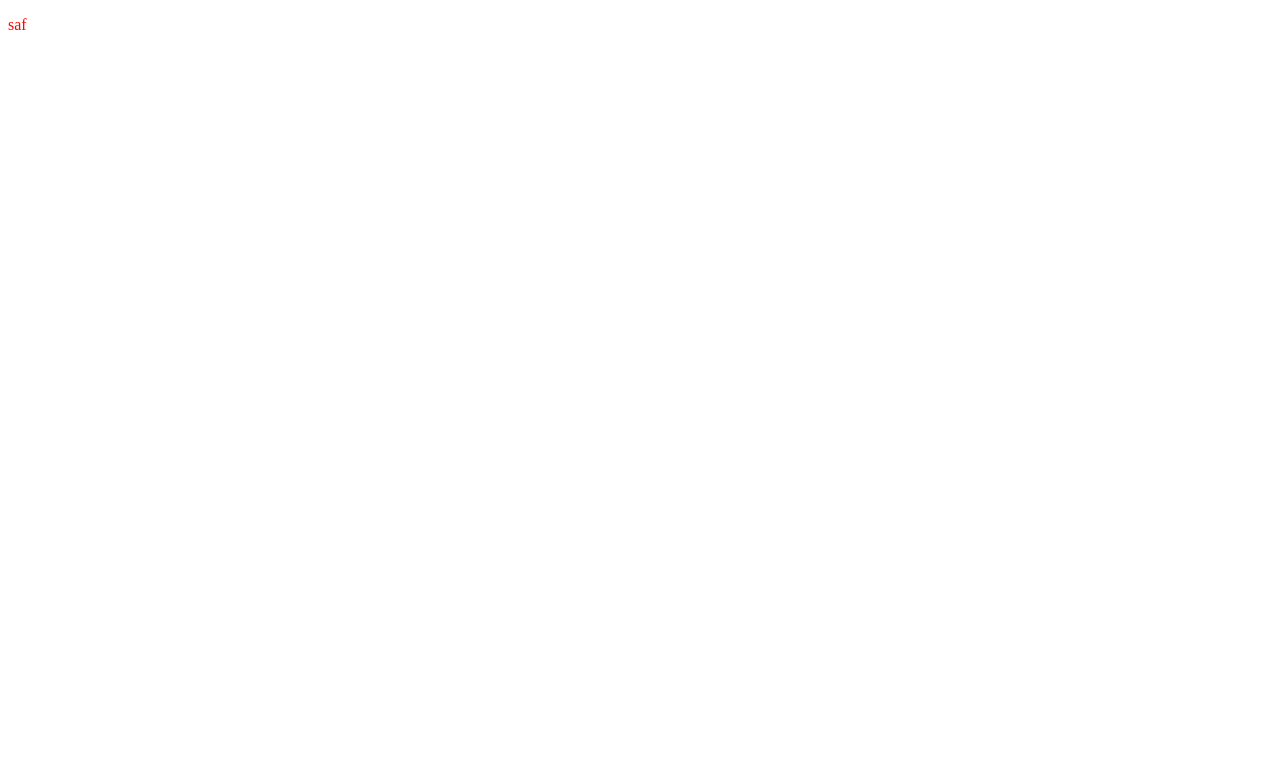
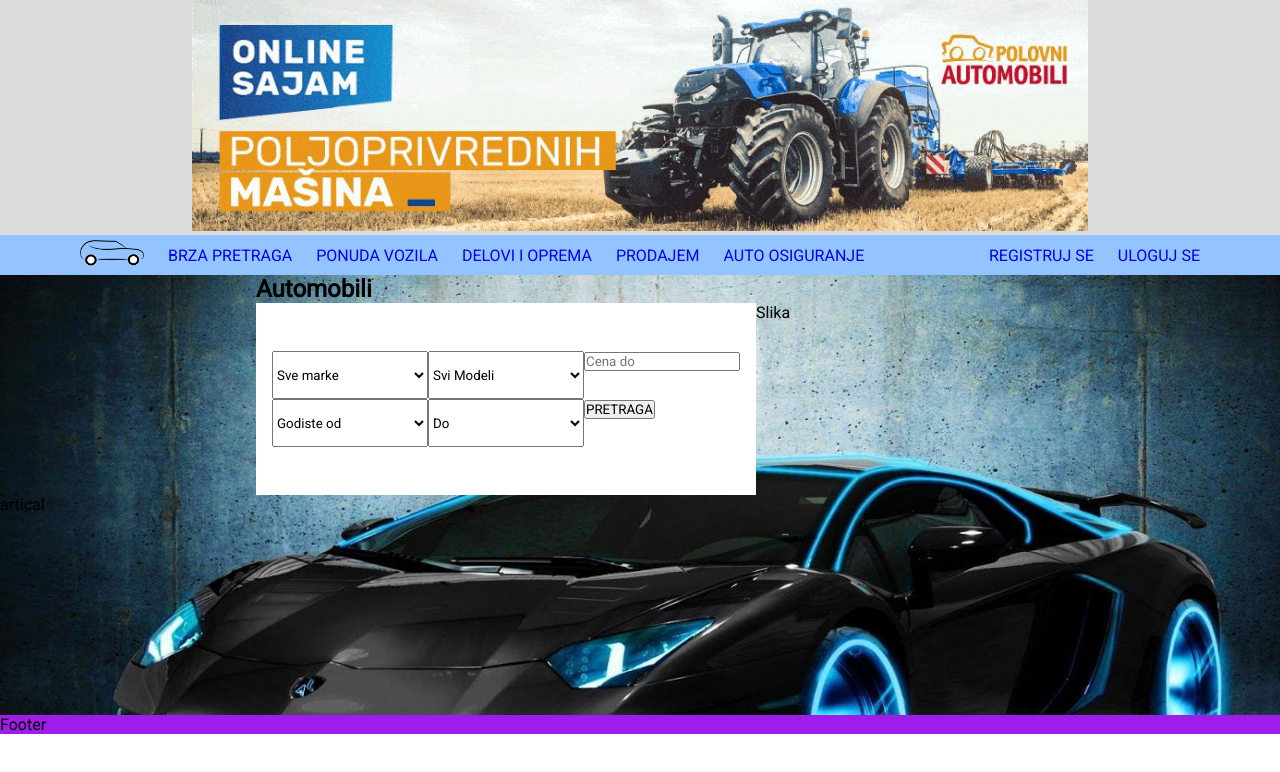
Before and after one commit to Budi1312/Polovni-Automobili, a plain HTML site: page index.html in a window 1280 px wide. Drawn offline with Linux system fonts and the light colour scheme; a web font is replaced by a local one.

Commit message:
Zavrsen heder

```diff
--- a/index.html
+++ b/index.html
@@ -7,6 +7,67 @@
     <link rel="stylesheet" href="css/styles.css">
 </head>
 <body>
-    <p>saf</p>
+    <header>
+        <figure class="naslovna">
+            <img src="images/naslovna.gif" alt="naslovna">
+        </figure>
+        <nav>
+            <article>
+                <figure>
+                    <img src="images/icon.png" alt="icon">
+                </figure>
+                <ul class="mdHidden">
+                    <li><a href="#">BRZA PRETRAGA</a></li>
+                    <li><a href="#">PONUDA VOZILA</a></li>
+                    <li><a href="#">DELOVI I OPREMA</a></li>
+                    <li><a href="#">PRODAJEM</a></li>
+                    <li><a href="#">AUTO OSIGURANJE</a></li>
+                </ul>
+            </article>
+            <ul>
+                <li><a href="#">REGISTRUJ SE</a></li>
+                <li><a href="#">ULOGUJ SE</a></li>
+            </ul>
+        </nav>
+    </header>
+    <main>
+        <section>
+            <h1>Automobili</h1>
+            <div class="sectionContainer">
+                <form action="#">
+                    <div>
+                        <select name="sveMarke" id="sveMarke">
+                            <option value="Sve marke">Sve marke</option>
+                        </select>
+                    </div>
+                    <div>
+                        <select name="sviModeli" id="sviModeli">
+                            <option value="Svi Modeli">Svi Modeli</option>
+                        </select>
+                    </div>
+                    <div>
+                        <input type="number" placeholder="Cena do">
+                    </div>
+                    <div>
+                        <select name="godiste" id="godiste">
+                            <option value="Godiste od">Godiste od</option>
+                        </select>
+                    </div>
+                    <div>
+                        <select name="do" id="do">
+                            <option value="Do">Do</option>
+                        </select>
+                    </div>
+                    <div>
+                        <button>PRETRAGA</button>
+                    </div>
+                </form>
+                <figure>Slika</figure>
+            </div>
+        </section>
+        <article>artical</article>
+
+    </main>
+    <footer>Footer</footer>
 </body>
 </html>
--- a/scss/styles.scss
+++ b/scss/styles.scss
@@ -3,6 +3,104 @@
 @import 'promenljive';
 @import 'mixini.scss';
 
-p {
-    color: red;
+* {
+    margin: 0;
+    padding: 0;
+    box-sizing: border-box;
+    font-family: 'Roboto';
 }
+
+body {
+    display: grid;
+    grid-template-rows: auto 1fr auto;
+    // height: 100dvh;
+}
+
+header {
+    background-color: $sivaHeder;
+    .naslovna {
+       width: 70%;
+       margin: 0 auto;
+       img {
+        width: 100%;
+       }
+    }
+    nav {
+        background-color: $plavaNav;
+        display: flex;
+        justify-content: space-between;
+        align-items: center;
+        padding: 0.3rem 5rem;
+        article {
+            display: flex;
+            align-items: center;
+            gap: 1.5rem;
+            figure {
+                width: 4rem;
+                img {
+                    width: 100%;
+                }
+            }
+
+        }
+        ul {
+            display: flex;
+            gap: 1.5rem;
+            li {
+                list-style-type: none;
+                a {
+                    text-decoration: none;
+                }
+            }
+        }
+    }
+}
+
+main {
+    background-image: url(../images/background.jpeg);
+    background-size:cover;
+    background-repeat: no-repeat;
+    height: 55dvh;
+    display: grid;
+    grid-template-rows: repeat(2,1fr);
+    section {
+        width: 60%;
+        margin: 0 auto;
+        display: grid;
+        grid-template-rows: auto 1fr;
+        .sectionContainer {
+            display: flex;
+            form {
+                background-color: #fff;
+                display: grid;
+                grid-template-columns: repeat(3,1fr);
+                padding: 3rem 1rem;
+                select {
+                    width: 100%;
+                    height: 100%;
+                }
+            }
+        }
+    }
+}
+
+footer {
+    background: #9e1de9;
+}
+
+@include tablet {
+    .naslovna {
+        width: 100%!important;
+    }
+    nav {
+        padding: 0.5rem 0.5rem!important;
+        .mdHidden {
+            display: none;
+        }
+    }
+    main {
+        display: flex;
+        flex-direction: column;
+    }
+
+}
```
Also changed, not shown: css/styles.css.
